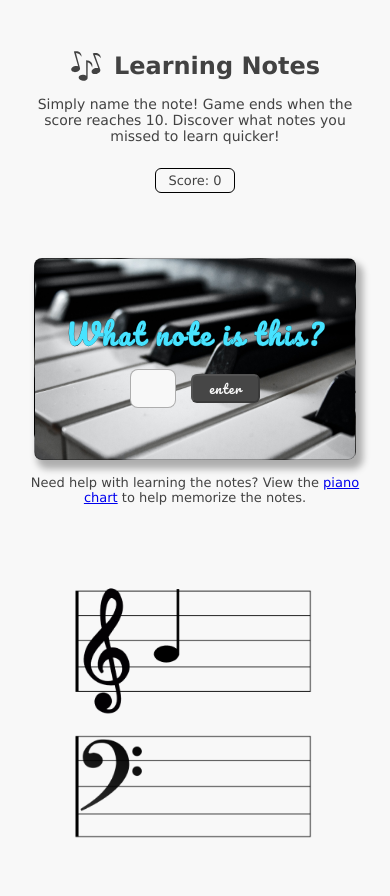
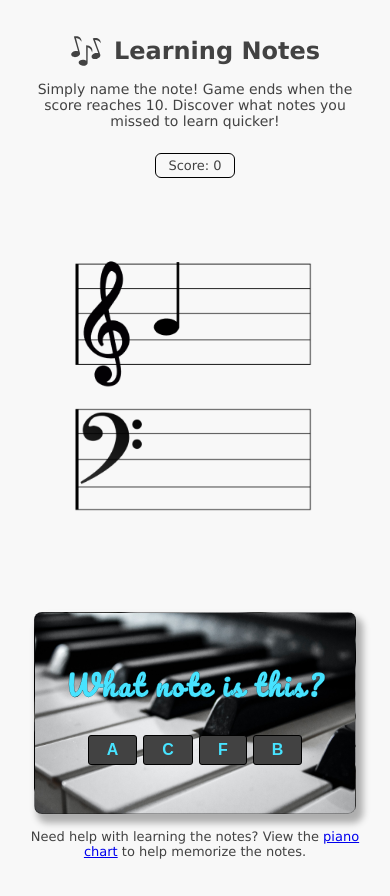
Before and after one commit to Michaeldremy/piano-game, a React (Vite) app: page /learn-notes in a window 390 px wide. Shown: the top 896 px of the page. Built offline with nearby package versions, Linux system fonts and the light colour scheme.

Commit message:
Replaced input field with buttons on smaller screens due to keyboard getting in the way of the notes

```diff
--- a/src/App.css
+++ b/src/App.css
@@ -207,6 +207,21 @@ body {
   box-shadow: 5px 7px 7px 2px rgba(0, 0, 0, 0.3);
 }
 
+.button-options-container {
+  gap: 6px;
+  margin-top: 15px;
+}
+
+.button-options-container button {
+  font-size: 16px;
+  font-weight: 600;
+  padding: 5px 18px;
+  border-radius: 3px;
+  border: 1px solid black;
+  background-color: #424242;
+  color: rgb(71, 227, 255);
+}
+
 .score {
   margin: 0;
   font-size: 16px;
@@ -231,6 +246,10 @@ body {
   display: flex;
   justify-content: center;
   align-items: center;
+}
+
+.note-input-field-container .button-options-container {
+  display: none;
 }
 
 .note-input-field-container .input-button-container button {
@@ -716,7 +735,7 @@ body {
   }
 
   .learn-notes-container {
-    margin-top: 50px;
+    margin-top: 35px;
   }
 
   .learn-notes-container h1 {
@@ -726,6 +745,10 @@ body {
   .learn-notes-container p {
     font-size: 14px;
     padding: 0 20px;
+  }
+
+  .quiz-button-note-field-container {
+    margin-top: 0px;
   }
 
   .quiz-buttons {
@@ -763,19 +786,17 @@ body {
     margin-bottom: 10px;
   }
 
-  .note-input-field-container .input-button-container input {
-    height: 35px;
-    width: 40px;
-    font-size: 21px;
+  .note-input-field-container .input-button-container {
+    display: none;
   }
 
-  .note-input-field-container .input-button-container button {
-    font-size: 13px;
+  .note-input-field-container .button-options-container {
+    display: flex;
   }
 
   .notes-container {
     display: flex;
-    flex-direction: column-reverse;
+    flex-direction: column;
     justify-content: center;
     align-items: center;
   }
--- a/src/pages/LearnNotes.jsx
+++ b/src/pages/LearnNotes.jsx
@@ -20,8 +20,25 @@ const LearnNotes = () => {
     animationPositionClassOfPlusOneScore,
     setAnimationPositionClassOfPlusOneScore,
   ] = useState('')
+  const [currentChoices, setCurrentChoices] = useState([])
   const onOpenModal = () => setOpen(true)
   const onCloseModal = () => setOpen(false)
+
+  // Load a random image when the component mounts
+  useEffect(() => {
+    document.title = 'Piano Game | Notes'
+    setCurrentImage(selectRandomImage())
+  }, [])
+
+  useEffect(() => {
+    setCurrentChoices(generateAnswerOptions(currentImage.note))
+  }, [currentImage])
+
+  useEffect(() => {
+    if (open) {
+      setModalNoteSelected(userGuessedNotes[0])
+    }
+  }, [open, userGuessedNotes])
 
   // Function to select a random image
   const selectRandomImage = () => {
@@ -34,18 +51,6 @@ const LearnNotes = () => {
     audio.volume = 0.5
   }
 
-  // Load a random image when the component mounts
-  useEffect(() => {
-    document.title = 'Piano Game | Notes'
-    setCurrentImage(selectRandomImage())
-  }, [])
-
-  useEffect(() => {
-    if (open) {
-      setModalNoteSelected(userGuessedNotes[0])
-    }
-  }, [open, userGuessedNotes])
-
   const getRandomAnimationPosition = () => {
     const positions = [
       'plusOneScoreAnimationContainerRight',
@@ -54,16 +59,31 @@ const LearnNotes = () => {
     return positions[Math.floor(Math.random() * positions.length)]
   }
 
+  const generateAnswerOptions = correctNote => {
+    let options = new Set()
+    options.add(correctNote)
+
+    while (options.size < 4) {
+      const randomOption =
+        noteJSON[Math.floor(Math.random() * noteJSON.length)].note
+      options.add(randomOption)
+    }
+
+    return Array.from(options)
+  }
+
   // Function to handle user guess
-  const handleGuess = () => {
+  const handleGuess = guessedNote => {
     // Trim the input and check if it's not empty
+    const usersGuess = guessedNote || userGuess
+
     const trimmedGuess = userGuess.trim()
-    if (!trimmedGuess) {
+    if (!trimmedGuess && !guessedNote) {
       alert('Please enter a guess.')
       return
     }
 
-    if (userGuess.toUpperCase() === currentImage.note) {
+    if (usersGuess.toUpperCase() === currentImage.note) {
       playSound()
       setScore(score + 1)
       setDisplayPlusOneScoreAnimation(true)
@@ -73,7 +93,7 @@ const LearnNotes = () => {
       }, 1300)
       setUserGuessedNotes(prev => [
         ...prev,
-        { ...currentImage, guessedAnswer: userGuess, answeredCorrectly: true },
+        { ...currentImage, guessedAnswer: usersGuess, answeredCorrectly: true },
       ])
       setCurrentImage(selectRandomImage())
       setLastGuessCorrect(true)
@@ -81,7 +101,11 @@ const LearnNotes = () => {
       // User guessed incorrectly
       setUserGuessedNotes(prev => [
         ...prev,
-        { ...currentImage, guessedAnswer: userGuess, answeredCorrectly: false },
+        {
+          ...currentImage,
+          guessedAnswer: usersGuess,
+          answeredCorrectly: false,
+        },
       ])
       setLastGuessCorrect(false) // Indicate that the last guess was incorrect
     }
@@ -148,6 +172,13 @@ const LearnNotes = () => {
           </div>
           <div className='note-input-field-container'>
             <h1>What note is this?</h1>
+            <div className='button-options-container'>
+              {currentChoices.map((option, index) => (
+                <button key={index} onClick={() => handleGuess(option)}>
+                  {option}
+                </button>
+              ))}
+            </div>
             <div className='input-button-container'>
               <input
                 type='text'
```
